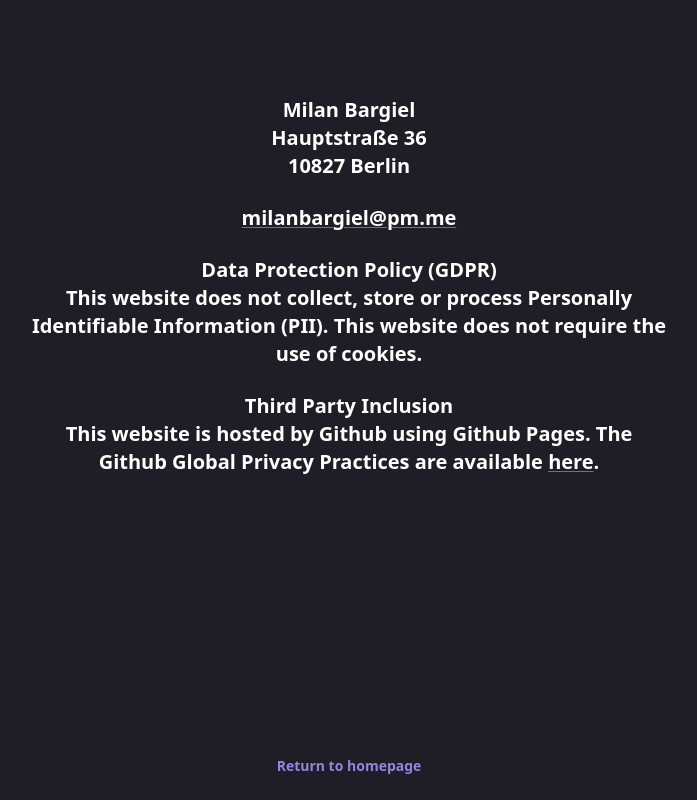
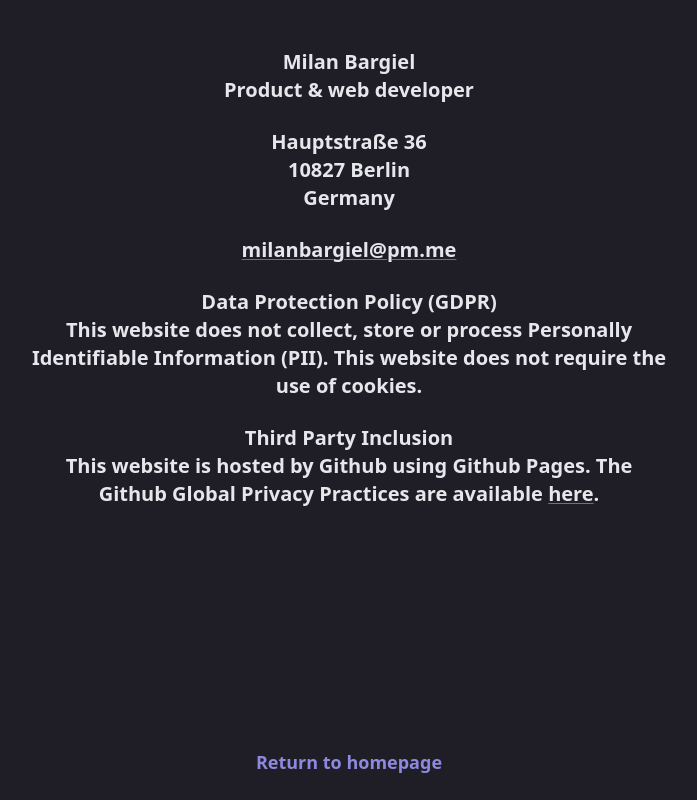
Before and after one commit to milanbargiel/portfolio, a Next.js app: page /legal-notice in a window 1280 px wide. Shown: the whole page, without its empty margins (291-988 px from the left). Built offline with nearby package versions, Linux system fonts and the light colour scheme.

Commit message:
Update legal notice page

```diff
--- a/pages/index.js
+++ b/pages/index.js
@@ -20,7 +20,7 @@ Home.getLayout = function getLayout(page) {
       <div className="text-center leading-tight mb-6">
         <Link
           href="/legal-notice"
-          className="font-semibold text-purple-700 hover:text-purple-500 md:text-sm"
+          className="font-semibold text-purple-700 hover:text-purple-500 md:text-lg"
         >
           Legal notice &<br className="md:hidden" /> data privacy
         </Link>
--- a/pages/legal-notice.js
+++ b/pages/legal-notice.js
@@ -3,13 +3,18 @@ import Layout from '../components/layout'
 
 export default function LegalNotice() {
   return (
-    <div className="py-12 px-4 text-lg font-semibold leading-snug container mx-auto max-w-2xl text-center flex-1 md:py-24 md:text-xl">
+    <div className="py-12 px-4 text-lg font-semibold text-gray-200 leading-snug container mx-auto max-w-2xl text-center flex-1 md:py-18 2xl:py-24 md:text-xl 2xl:text-2xl">
       <p className="mb-6">
         Milan Bargiel
         <br />
+        Product & web developer
+      </p>
+      <p className="mb-6">
         Hauptstraße 36
         <br />
         10827 Berlin
+        <br />
+        Germany
       </p>
       <Link
         href="mailto:milanbargiel@pm.me"
@@ -49,7 +54,7 @@ LegalNotice.getLayout = function getLayout(page) {
       <div className="text-center leading-tight mb-6">
         <Link
           href="/"
-          className="font-semibold text-purple-700 hover:text-purple-500 md:text-sm"
+          className="font-semibold text-purple-700 hover:text-purple-500 md:text-lg"
         >
           Return to <br className="md:hidden" />
           homepage
```
